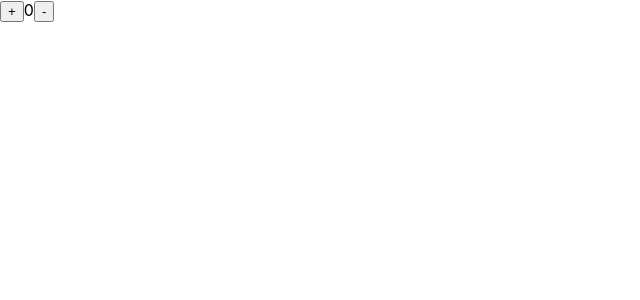
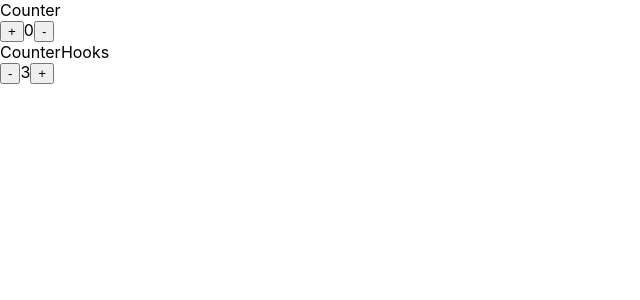
Before and after one commit to joshuarossdev/css-react-practice, a React (Create React App) app in the folder react-lessons/: page / in a window 1280 px wide. Shown: the top 300 px of the page, without its empty margins (0-640 px from the left). Built offline with nearby package versions, Linux system fonts and the light colour scheme; the HTML template or start-up script is replaced by a standard one.

Commit message:
Added function with hook version of counter example

```diff
--- a/react-lessons/src/App.js
+++ b/react-lessons/src/App.js
@@ -1,9 +1,15 @@
 import React from 'react';
 import Counter from './Counter'
+import CounterHooks from './CounterHook';
 
 function App() {
   return (
+    <>
+    Counter
     <Counter initialCount={0} />
+    CounterHooks
+    <CounterHooks initialCount={3} />
+    </>
   )
 }
 
--- a/react-lessons/src/Counter.js
+++ b/react-lessons/src/Counter.js
@@ -19,8 +19,8 @@ export default class Counter extends Component {
   }
 
   changeCount(amount) {
-    this.setState( dude => {
-      return { count: dude.count + amount }
+    this.setState( prevState => {
+      return { count: prevState.count + amount }
     })
   }
 }
--- /dev/null
+++ b/react-lessons/src/CounterHook.js
@@ -0,0 +1,13 @@
+import React, { useState} from 'react'
+
+export default function CounterHooks ({ initialCount }) {
+  const [count, setCount] = useState(initialCount)
+  return (
+    <div>
+      <button onClick={() => setCount(prevCount => prevCount - 1)}>-</button>
+      <span>{count}</span>
+      <button onClick={() => setCount(prevCount => prevCount + 1 )}>+</button>
+    </div>
+
+  )
+}
```
